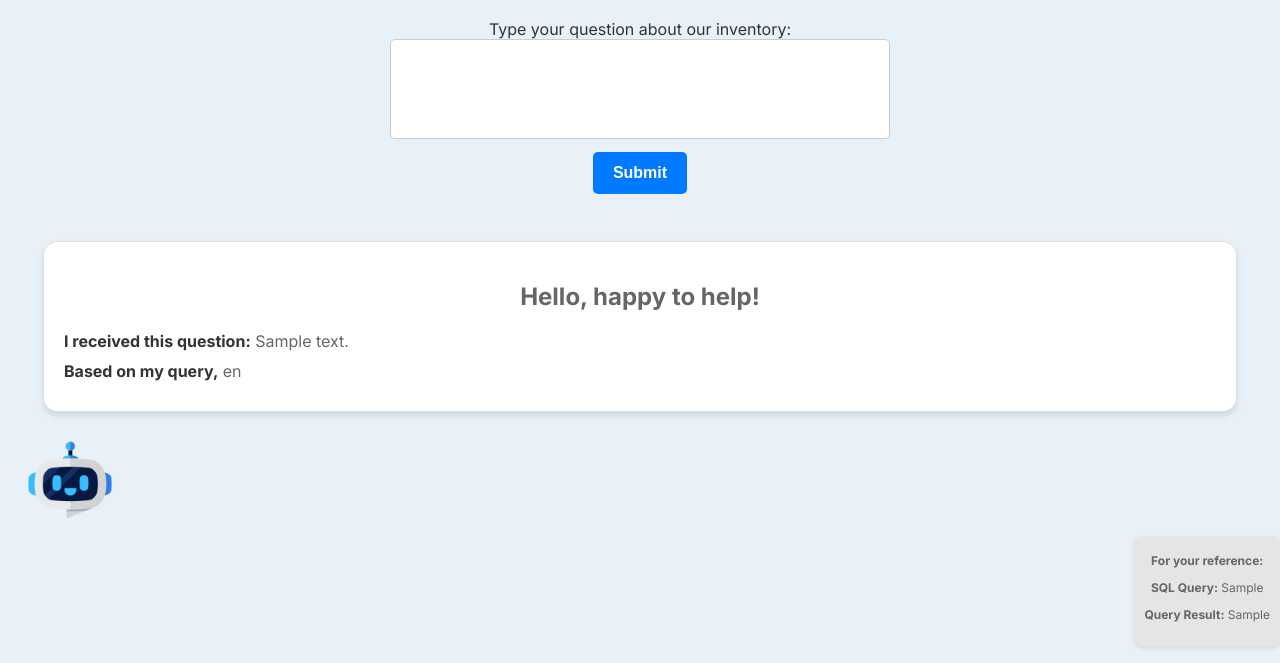
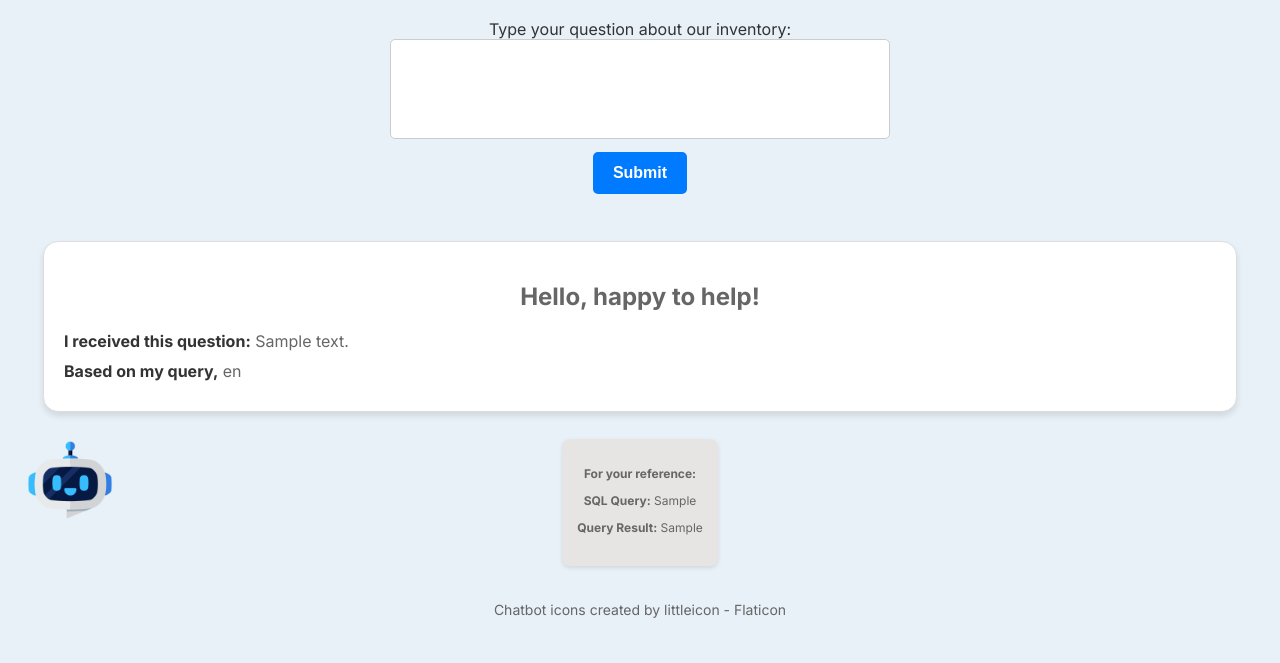
Before and after one commit to Afag-Ramazanova/DE_final_project, a Flask app: template templates/webpage.html in a window 1280 px wide. Shown: the part 137-800 px from the top of the page. Run offline with Flask 3, Linux system fonts and the light colour scheme; the template is opened without the code that fills it: most values are stand-ins (such as "Sample title", 1, 10 or a date in 2020).

Commit message:
frontend

```diff
--- a/templates/schema.html
+++ b/templates/schema.html
@@ -50,7 +50,8 @@
 
         ul {
             padding: 0;
-            margin: 0;
+            margin-left: 20px;
+            margin-right: 20px;
         }
 
         li {
@@ -82,7 +83,7 @@
         }
 
         ul ul {
-            margin-left: 20px; /* Indentation for sublist */
+            margin-left: 40px; /* Indentation for sublist */
         }
 
     </style>
--- a/templates/webpage.html
+++ b/templates/webpage.html
@@ -34,6 +34,18 @@
             margin-top: 30px;
             color: #444;
         }
+
+        .footer-link {
+    position: fixed;  /* Keeps the link at a fixed position on the page */
+    bottom: 40px;     /* 10px from the bottom of the page */
+    left: 50%;        /* Center the link horizontally */
+    transform: translateX(-50%);  /* Ensure the link is centered */
+    font-size: 14px;  /* Set font size */
+    color: #666;;   /* Specific font color */
+    text-decoration: none;  /* Remove underline from the link */
+    padding: 5px 10px;  /* Optional: Add padding for better visibility */
+
+}
 
         button {
             display: block;
@@ -98,34 +110,6 @@
             overflow-y: scroll;
         }
 
-        /* Add the "tail" for the bubble */
-        .results::after {
-            content: '';
-            position: absolute;
-            bottom: -20px; /* Position the tail slightly lower */
-            left: 30px;
-            width: 0;
-            height: 0;
-            border-style: solid;
-            border-width: 20px 20px 0 20px; /* Triangle size */
-            border-color: #ffffff transparent transparent transparent; /* Match bubble color */
-            z-index: 2; /* Ensure it sits above the shadow */
-        }
-
-        /* Shadow of the tail */
-        .results::before {
-            content: '';
-            position: absolute;
-            bottom: -23px; /* Slightly lower than the white tail */
-            left: 28px; /* Offset slightly for alignment */
-            width: 0;
-            height: 0;
-            border-style: solid;
-            border-width: 22px 22px 0 22px; /* Slightly larger than the white tail */
-            border-color: rgba(0, 0, 0, 0.1) transparent transparent transparent; /* Shadow color */
-            z-index: 1; /* Place it behind the white tail */
-        }
-
         .results h2 {
             text-align: center;
         }
@@ -143,21 +127,22 @@
         .small-text {
             font-size: 12px;
             color: #666;
-            position: relative;
+            position: fixed;
             bottom: 10px; /* Adjust the vertical spacing */
             left: 50%; /* Start centering horizontally */
             transform: translateX(-50%); /* Complete horizontal centering */
             text-align: center;
             background-color: #e7e4e4;
-            padding: 5px 10px; /* Optional: add padding */
+            padding: 15px 15px; /* Optional: add padding */
             border-radius: 8px; /* Optional: round the edges */
             box-shadow: 0 2px 4px rgba(0, 0, 0, 0.1); /* Optional: slight shadow */
             width: fit-content;
             max-width: 90%; /* Extend across the page */
             margin-left: auto;
             margin-right: auto;
+            margin-bottom: 87px;
             overflow-y: auto;
-            height: 100px;
+            height: 97px;
         }
 
         .logo {
@@ -213,4 +198,7 @@
         </div>
     {% endif %}
 </body>
+<a href="https://www.flaticon.com/free-icons/chatbot" title="chatbot icons" class="footer-link">
+    Chatbot icons created by littleicon - Flaticon
+</a>
 </html>
```
